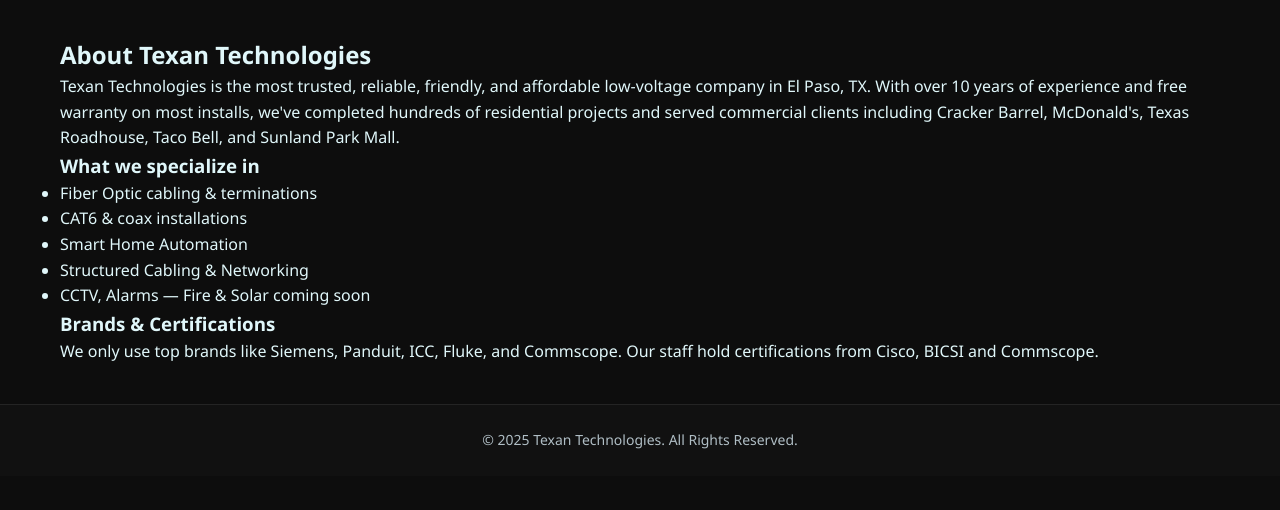
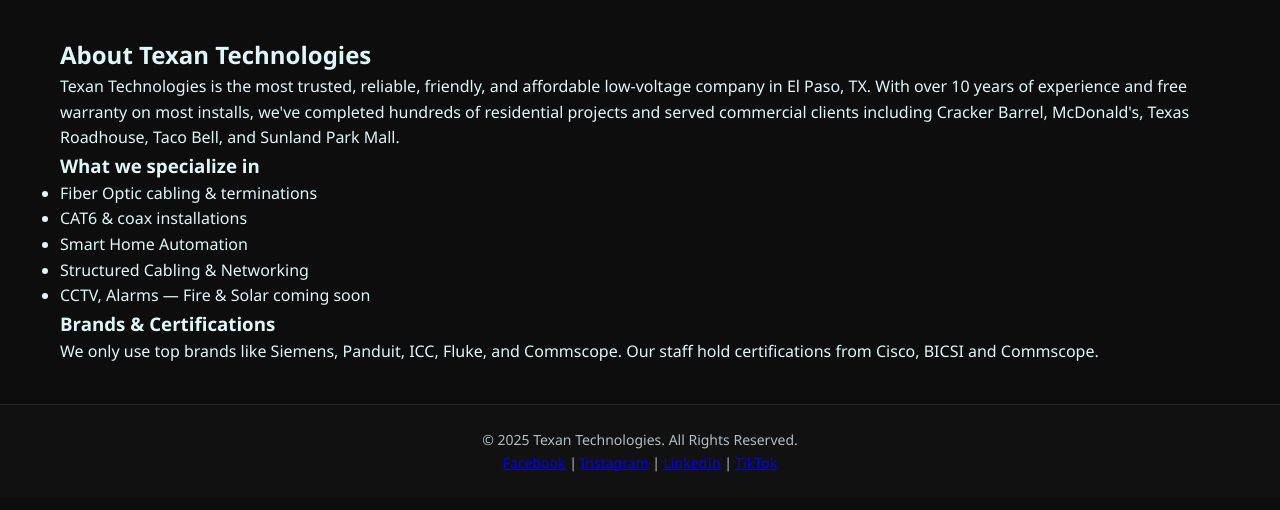
Before and after one commit to texantechnologies/texantechnologies.github.io, a plain HTML site: page about.html in a window 1280 px wide. Shown: the part 98-608 px from the top of the page. Drawn offline with Linux system fonts and the light colour scheme.

Commit message:
Update about.html

```diff
--- a/about.html
+++ b/about.html
@@ -23,6 +23,14 @@
   <h3>Brands & Certifications</h3>
   <p>We only use top brands like Siemens, Panduit, ICC, Fluke, and Commscope. Our staff hold certifications from Cisco, BICSI and Commscope.</p>
 </main>
-<footer class="footer">© 2025 Texan Technologies. All Rights Reserved.</footer>
+<footer class="footer">
+  <p>© 2025 Texan Technologies. All Rights Reserved.</p>
+  <div class="socials">
+    <a href="https://facebook.com/" target="_blank">Facebook</a> |
+    <a href="https://instagram.com/" target="_blank">Instagram</a> |
+    <a href="https://linkedin.com/" target="_blank">LinkedIn</a> |
+    <a href="https://tiktok.com/" target="_blank">TikTok</a>
+  </div>
+</footer>
 </body>
 </html>
```
